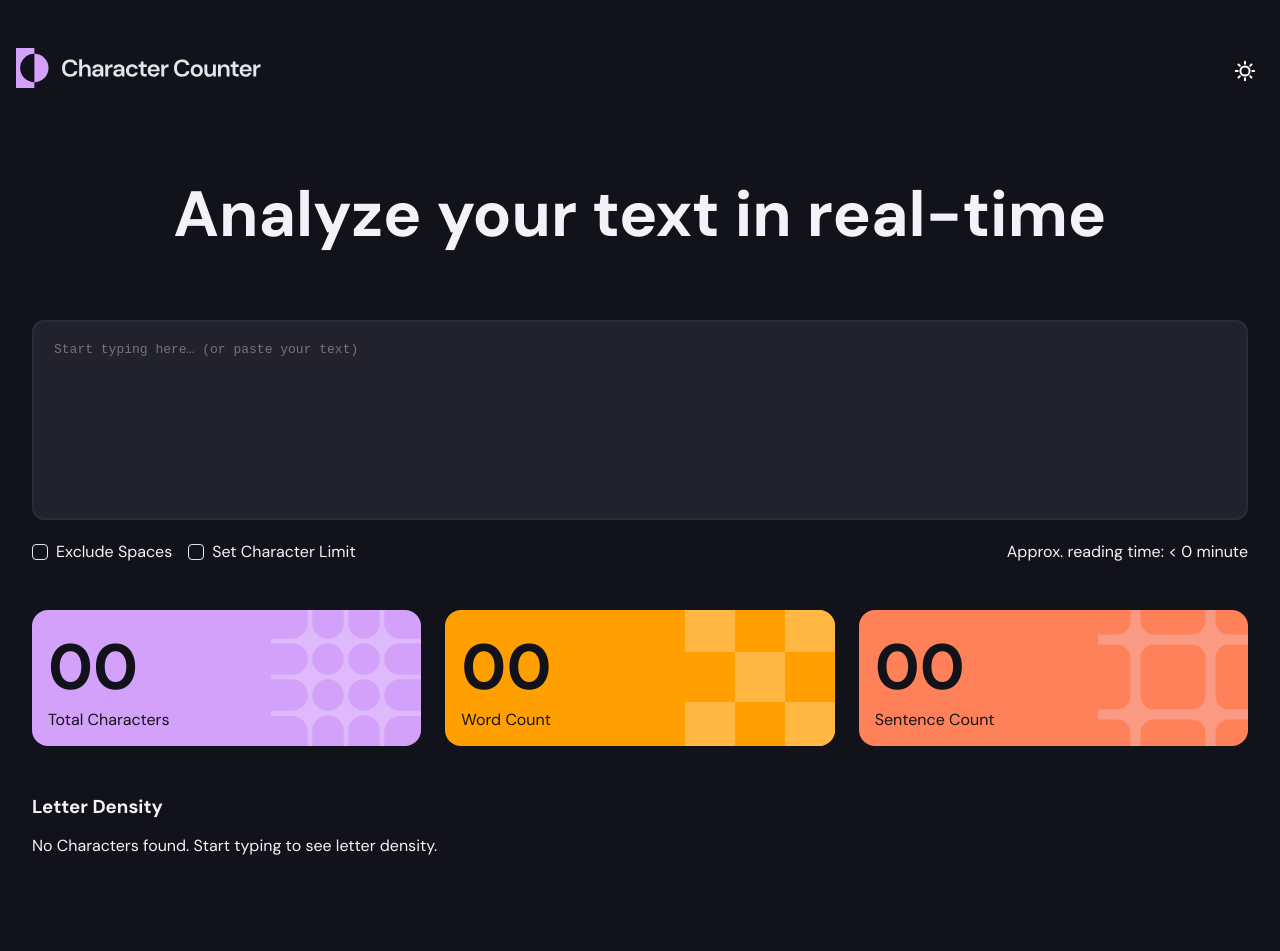
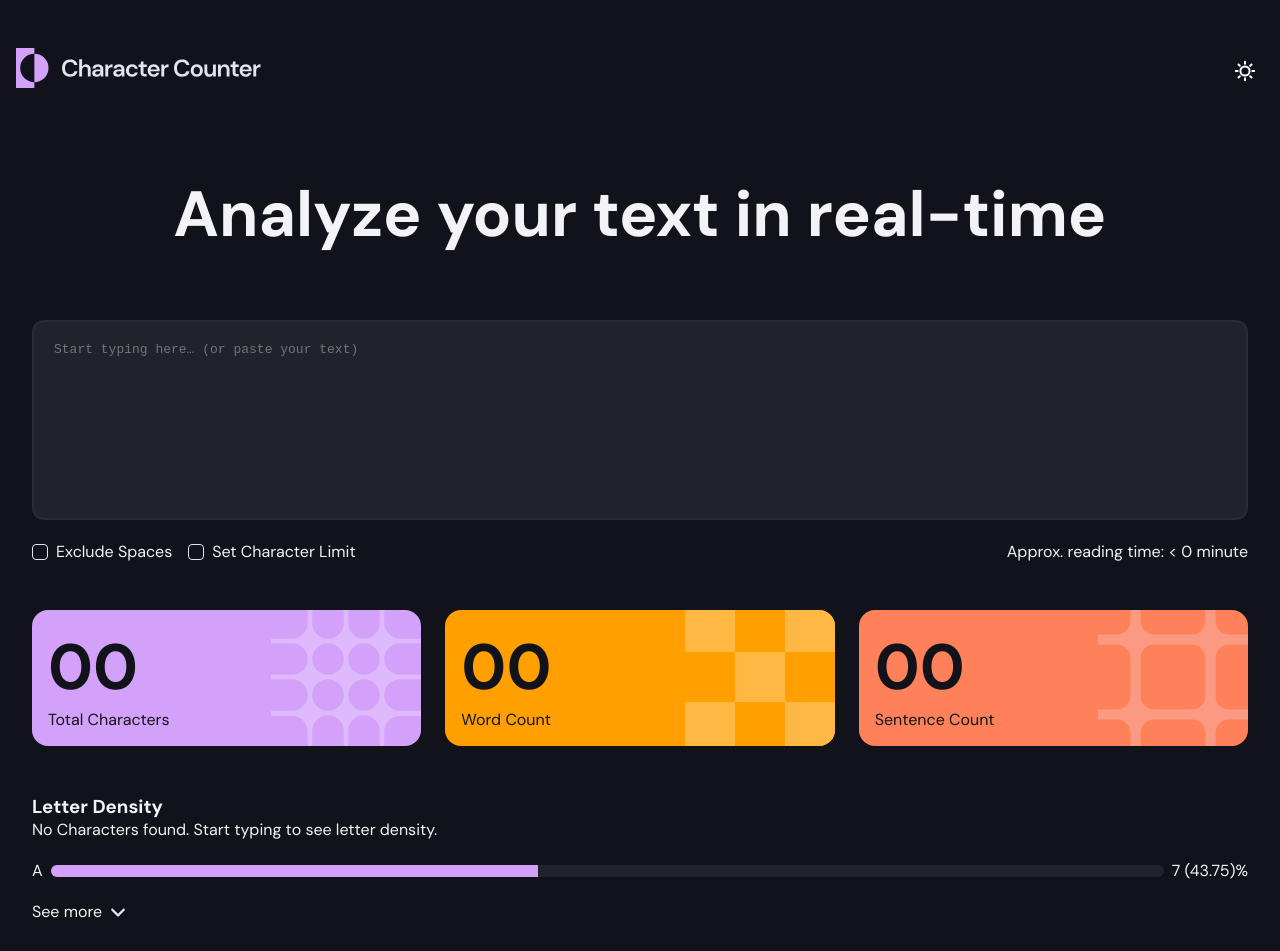
Before and after one commit to osaaroh/68_character_counter, a React (Vite) app: page / in a window 1280 px wide. Shown: the top 951 px of the page. Before the commit the page ends 872 px from the top, so only its background shows below. Built offline with nearby package versions, Linux system fonts and the light colour scheme.

Commit message:
upadte letter density styles

```diff
--- a/src/components/LetterDensityChart.css
+++ b/src/components/LetterDensityChart.css
@@ -1,3 +1,37 @@
 .empty_field_message{
     margin: 1rem 0;
 }
+
+.letter-density-item {
+    display: flex;
+    align-items: center;
+    margin-block: var(--spacing-250);
+    color: var(--text-color);
+}
+.progress-bar {
+    width: 100%;
+    background-color: var(--neutral-800);
+    height: 12px;
+    position: relative;
+    margin-inline: var(--spacing-100);
+    border-radius: var(--radius-full);
+    overflow: hidden;
+}
+
+.progress-bar-filled {
+    position: absolute;
+    height: 100%;
+    background-color: var(--purple-400);
+}
+
+.letter-density-item--value {
+    margin-right: var(--spacing-050);
+}
+
+.letter-list--more{
+    display: flex;
+    justify-content: flex-start;
+    align-items: center;
+    gap: 0.5rem;
+    margin-bottom: 2rem;
+}
--- a/src/components/LetterDensityChart.tsx
+++ b/src/components/LetterDensityChart.tsx
@@ -1,10 +1,23 @@
 import './LetterDensityChart.css'
 
 function LetterDensityChart() {
+    const theme : string = 'dark';
+    const arrowColor = theme === 'dark' ? '#E4E4EF' : '#12131A'; //color based on theme
   return (
     <>
         <h3>Letter Density</h3>
-        <p className="empty_field_message">No Characters found. Start typing to see letter density.</p>
+        <p className="empty-field-message">No Characters found. Start typing to see letter density.</p>
+        <div className="letter-list">
+          <div className="letter-density-item">
+            <span>A</span>
+            <div className="progress-bar">
+              <div className="progress-bar-filled" style={{ width: '43.75%' }}></div>
+            </div>
+            <span className="letter-density-item--value">7</span>
+            <span>(43.75)%</span>
+          </div>
+          <p className='letter-list--more'>See more <svg xmlns="http://www.w3.org/2000/svg" width="16" height="20" viewBox="0 0 448 512"><path fill={arrowColor} d="M201.4 374.6c12.5 12.5 32.8 12.5 45.3 0l160-160c12.5-12.5 12.5-32.8 0-45.3s-32.8-12.5-45.3 0L224 306.7 86.6 169.4c-12.5-12.5-32.8-12.5-45.3 0s-12.5 32.8 0 45.3l160 160z"/></svg></p>
+        </div>
     </>
   )
 }
```
